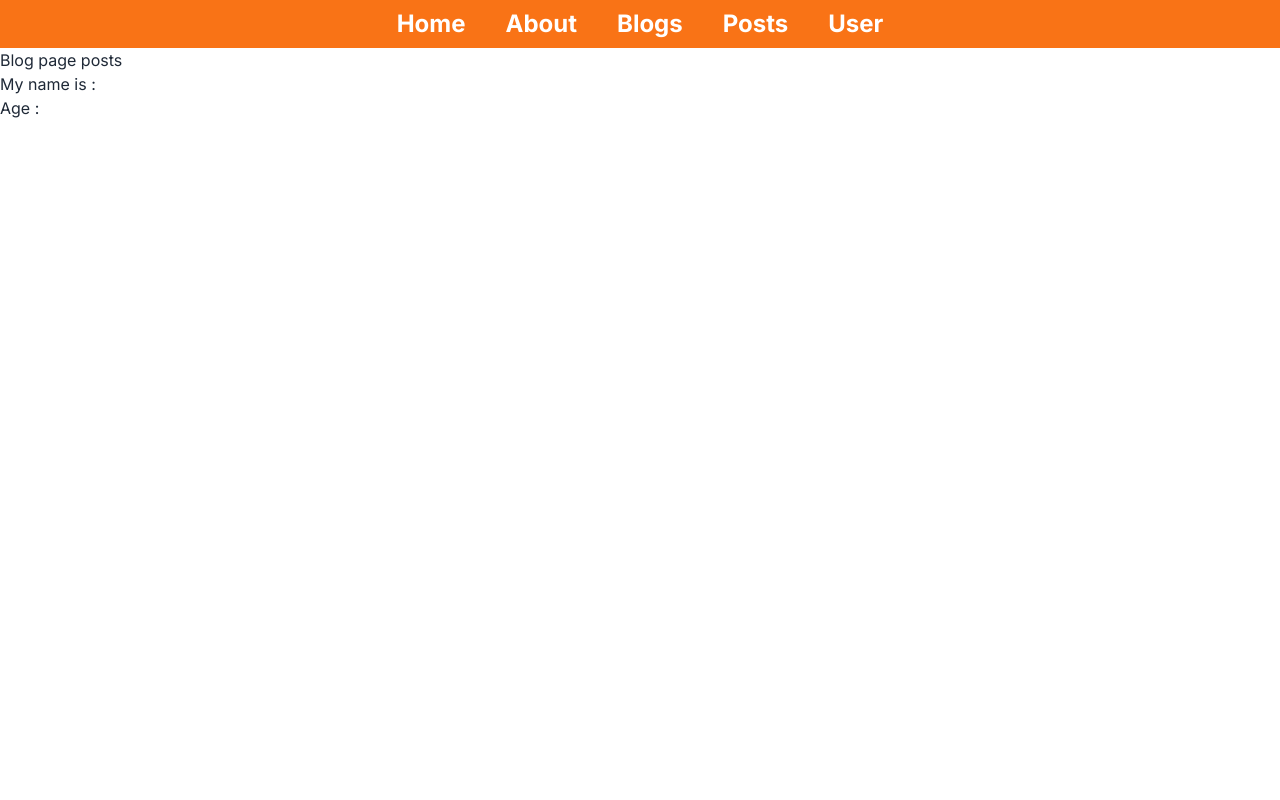
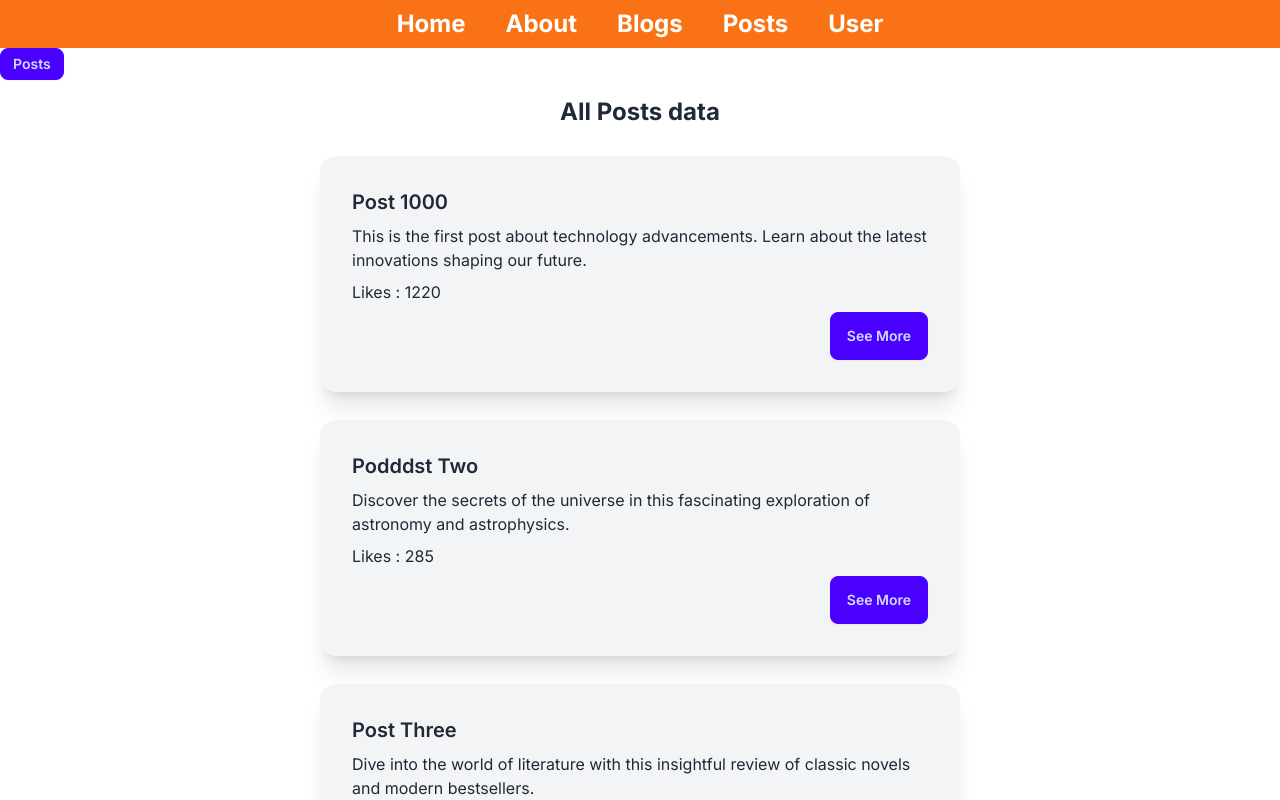
Before and after one commit to Kongkon45/Next.jx-Practices, a Next.js app: page /blogs/posts in a window 1280 px wide. Shown: the top 800 px of the page. Built offline with nearby package versions, Linux system fonts and the light colour scheme; data requests are answered from the project's data file.

Commit message:
SSR SSG ISR USE

```diff
--- /dev/null
+++ b/app/blogs/layout.jsx
@@ -0,0 +1,13 @@
+import React from 'react';
+import Link from "next/link";
+
+const PostsLayout = ({children}) => {
+    return (
+        <div >
+            <nav className="btn btn-primary btn-sm"><Link href='/blogs/posts'>Posts</Link></nav>
+            {children}
+        </div>
+    );
+};
+
+export default PostsLayout;
--- /dev/null
+++ b/app/blogs/posts/[id]/page.jsx
@@ -0,0 +1,27 @@
+import Link from 'next/link';
+import React from 'react';
+
+const PostDetails = async ({params}) => {
+    const {id} = params;
+    // console.log(params.id)
+    const res = await fetch(`http://localhost:5000/posts/${id}`);
+    const post = await res.json();
+    // console.log(post)
+    return (
+        <div>
+            <h2>post details page {id}</h2>
+            <div className="card bg-gray-100 shadow-xl w-[50%] mx-auto my-7">
+          <div className="card-body">
+            <h2 className="card-title">{post.name}</h2>
+            <p>{post.description}</p>
+            <p>Likes : {post.likes_count}</p>
+            <div className="card-actions justify-end">
+              <Link href={`/blogs/posts`}><button className="btn btn-primary">Back</button></Link>
+            </div>
+          </div>
+        </div>
+        </div>
+    );
+};
+
+export default PostDetails;
--- /dev/null
+++ b/app/blogs/posts/page.jsx
@@ -0,0 +1,30 @@
+import Link from "next/link";
+import React from "react";
+
+const Posts = async () => {
+  const res = await fetch("http://localhost:5000/posts", {
+    cache : "no-store"
+  });
+  const posts = await res.json();
+  // console.log(posts)
+
+  return (
+    <div className="w-full">
+      <h2 className="text-2xl font-bold my-4 text-center">All Posts data</h2>
+      {posts?.map((post) => (
+        <div key={post.id} className="card bg-gray-100 shadow-xl w-[50%] mx-auto my-7">
+          <div className="card-body">
+            <h2 className="card-title">{post.name}</h2>
+            <p>{post.description}</p>
+            <p>Likes : {post.likes_count}</p>
+            <div className="card-actions justify-end">
+              <Link href={`/blogs/posts/${post.id}`}><button className="btn btn-primary">See More</button></Link>
+            </div>
+          </div>
+        </div>
+      ))}
+    </div>
+  );
+};
+
+export default Posts;
--- a/db.json
+++ b/db.json
@@ -1,16 +1,16 @@
 {
     "posts" : [
         {
-            "id": 1,
-            "name": "Post One",
+            "id": 10,
+            "name": "Post 1000",
             "description": "This is the first post about technology advancements. Learn about the latest innovations shaping our future.",
-            "likes_count": 120
+            "likes_count": 1220
         },
         {
             "id": 2,
-            "name": "Post Two",
+            "name": "Podddst Two",
             "description": "Discover the secrets of the universe in this fascinating exploration of astronomy and astrophysics.",
-            "likes_count": 85
+            "likes_count": 285
         },
         {
             "id": 3,
```
